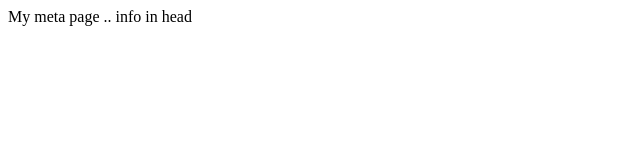
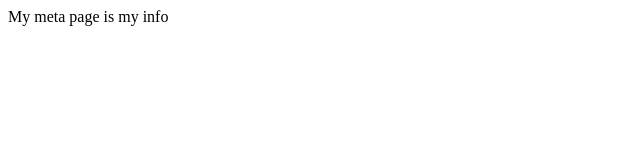
Before and after one commit to tenesacamoralesjohnny-png/U3, a plain HTML site: page metapage.html in a window 1280 px wide. Shown: the full height of the page, 0-640 px from the left. Drawn offline with Linux system fonts and the light colour scheme.

Commit message:
Update metapage.html

```diff
--- a/metapage.html
+++ b/metapage.html
@@ -6,18 +6,18 @@
 
 <meta charset="utf-8" >
 
-<meta name = "description" content="My first page that can be found by google">
+<meta name = "description" content="My first page that will be found in google">
 
 <meta name = "keywords" content = "web design, meta tags">
 
-<title>Lene Subotkowski| metapage.htm</title>
+<title> Johnny Tenesaca| metapage.htm</title>
 
 <link rel = "icon" href = "favicon.ico">
 
 </head>
 
 <body>
-My meta page .. info in head
+My meta page is my info
 </body>
 
 </html>
```
